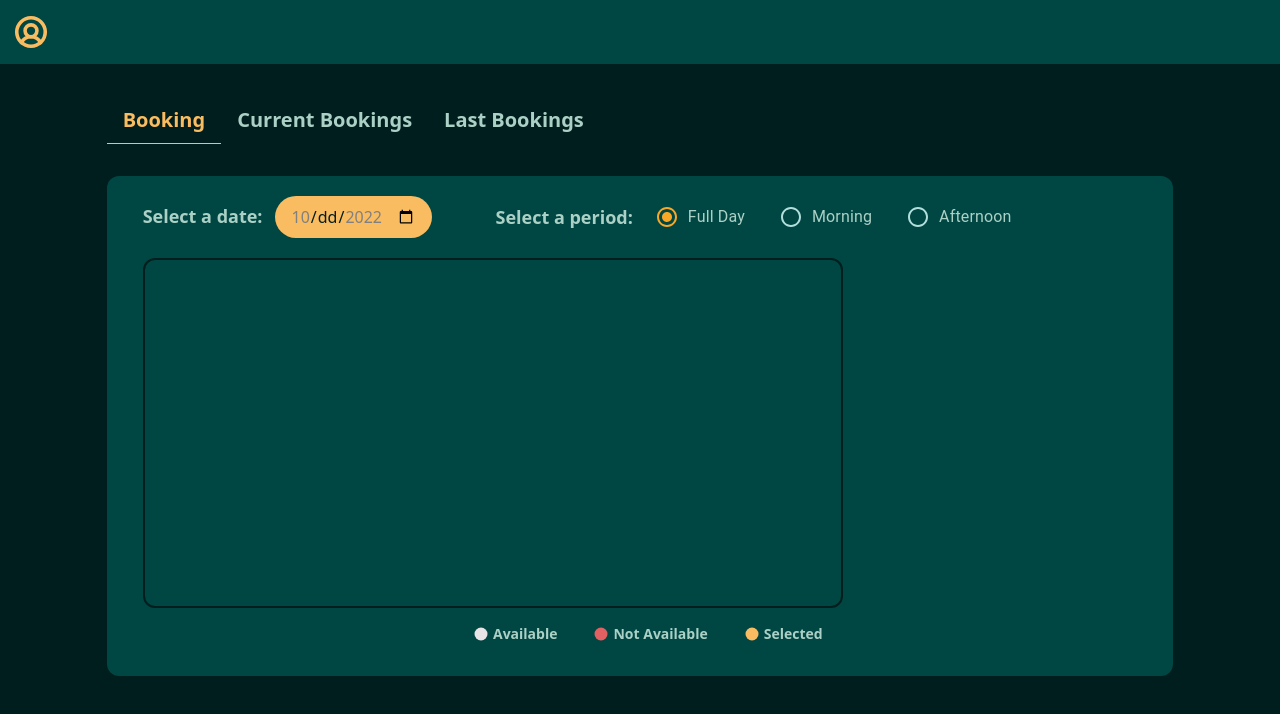
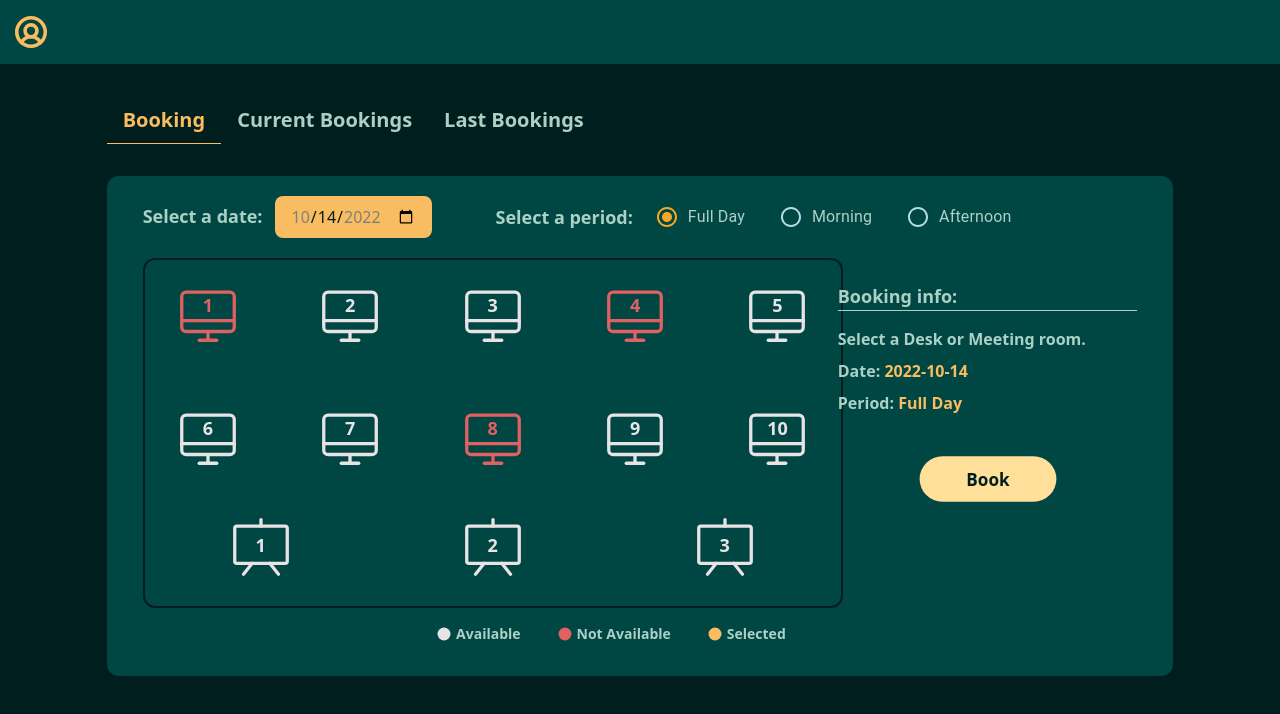
Before and after one commit to yujisoyama/coworkingbook, a React (Vite) app in the folder web/: page /dashboard in a window 1280 px wide. Shown: the top 714 px of the page. Built offline with nearby package versions, Linux system fonts and the light colour scheme; no server answers.

Commit message:
More development on Booking Tab

```diff
--- a/web/src/components/BookingTab.tsx
+++ b/web/src/components/BookingTab.tsx
@@ -4,20 +4,122 @@ import FormControlLabel from '@mui/material/FormControlLabel';
 import FormControl from '@mui/material/FormControl';
 import { teal, yellow } from '@mui/material/colors';
 import { Circle } from 'phosphor-react';
+import { Desks } from './Desks';
+import { FormEvent, useState } from 'react';
+import { MeetingRooms } from './MeetingRooms';
 
+export interface IStatus {
+    id: number;
+    available: boolean;
+    selected: boolean;
+}
+
+export interface IBook {
+    type: string;
+    id: number;
+    date: string;
+    period_type: number;
+}
+
+const Default_Desks: IStatus[] = [
+    { id: 1, available: false, selected: false },
+    { id: 2, available: true, selected: false },
+    { id: 3, available: true, selected: false },
+    { id: 4, available: false, selected: false },
+    { id: 5, available: true, selected: false },
+    { id: 6, available: true, selected: false },
+    { id: 7, available: true, selected: false },
+    { id: 8, available: false, selected: false },
+    { id: 9, available: true, selected: false },
+    { id: 10, available: true, selected: false }
+]
+
+const Default_Rooms: IStatus[] = [
+    { id: 1, available: true, selected: false },
+    { id: 2, available: true, selected: false },
+    { id: 3, available: true, selected: false },
+]
 
 export const BookingTab = () => {
     const date = new Date();
     const minDate = `${date.getFullYear()}-${date.getMonth() + 1}-${date.getDate()}`;
-    date.setDate(date.getDate() + 14)
+    date.setDate(date.getDate() + 14);
     const maxDate = `${date.getFullYear()}-${date.getMonth() + 1}-${date.getDate()}`;
+
+    const [desks, setDesks] = useState<IStatus[]>(Default_Desks);
+    const [rooms, setRooms] = useState<IStatus[]>(Default_Rooms);
+    const [book, setBook] = useState<IBook>({ type: '', id: 0, date: minDate, period_type: 3 });
+
+    const selectDesk = (id: number) => {
+        if (desks[id - 1].available) {
+            setDesks(desks.map(desk =>
+                desk.id === id
+                    ? { ...desk, selected: true }
+                    : { ...desk, selected: false }
+            ));
+            setRooms(rooms.map(room =>
+                room.selected
+                    ? { ...room, selected: false }
+                    : { ...room }
+            ));
+            setBook({ ...book, type: 'desk', id: id });
+        }
+    }
+
+    const selectRoom = (id: number) => {
+        if (rooms[id - 1].available) {
+            setRooms(rooms.map(room =>
+                room.id === id
+                    ? { ...room, selected: true }
+                    : { ...room, selected: false }
+            ));
+            setDesks(desks.map(desk =>
+                desk.selected
+                    ? { ...desk, selected: false }
+                    : { ...desk }
+            ));
+            setBook({ ...book, type: 'room', id: id });
+        }
+    }
+
+    const selectDate = (event: FormEvent<HTMLInputElement>) => {
+        setBook({ ...book, date: event.currentTarget.value });
+        event.preventDefault();
+    }
+
+    const selectPeriod = (event: FormEvent<HTMLInputElement>) => {
+        setBook({ ...book, period_type: Number(event.currentTarget.value) })
+    }
+
+    const renderDeskOrRoom = (type: string) => {
+        switch (type) {
+            case '':
+                return <p>Select a Desk or Meeting room.</p>
+            case 'desk':
+                return <p>Desk number: <span className='text-highlight'>{book.id}</span></p>
+            case 'room':
+                return <p>Meeting room number: <span className='text-highlight'>{book.id}</span></p>
+        }
+    }
+
+    const renderPeriod = (period_type: number) => {
+        switch (period_type) {
+            case 1:
+                return <p>Period: <span className='text-highlight'>Morning</span></p>
+            case 2:
+                return <p>Period: <span className='text-highlight'>Afternoon</span></p>
+            case 3:
+                return <p>Period: <span className='text-highlight'>Full Day</span></p>
+        }
+    }
+
 
     return (
         <div className="mt-[3%] w-full min-h-[500px] bg-backgroundLight rounded-xl flex flex-col text-paragraph font-semibold text-lg px-9 py-5">
             <div className='flex flex-row justify-start items-center gap-6'>
                 <div>
                     <label htmlFor="date" className="mr-3">Select a date:</label>
-                    <input type="date" name="date" id="date" min={minDate} max={maxDate} className="border-none outline-none bg-highlight py-2 px-4 rounded-full text-background font-normal text-base" />
+                    <input onChange={selectDate} type="date" name="date" id="date" min={minDate} max={maxDate} defaultValue={minDate} className="border-none outline-none bg-highlight py-2 px-4 rounded-lg text-background font-normal text-base" />
                 </div>
                 <div className='ml-10'>
                     Select a period:
@@ -27,19 +129,33 @@ export const BookingTab = () => {
                         row
                         aria-labelledby="demo-row-radio-buttons-group-label"
                         name="row-radio-buttons-group"
-                        defaultValue="fullday"
+                        defaultValue={3}
                         className='gap-5'
+                        onChange={selectPeriod}
                     >
-                        <FormControlLabel value="fullday" control={<Radio sx={{ color: teal[100], '&.Mui-checked': { color: yellow[800], }, }} />} label="Full Day" />
-                        <FormControlLabel value="morning" control={<Radio sx={{ color: teal[100], '&.Mui-checked': { color: yellow[800], }, }} />} label="Morning" />
-                        <FormControlLabel value="afternoon" control={<Radio sx={{ color: teal[100], '&.Mui-checked': { color: yellow[800], }, }} />} label="Afternoon" />
+                        <FormControlLabel value={3} control={<Radio sx={{ color: teal[100], '&.Mui-checked': { color: yellow[800], }, }} />} label="Full Day" />
+                        <FormControlLabel value={1} control={<Radio sx={{ color: teal[100], '&.Mui-checked': { color: yellow[800], }, }} />} label="Morning" />
+                        <FormControlLabel value={2} control={<Radio sx={{ color: teal[100], '&.Mui-checked': { color: yellow[800], }, }} />} label="Afternoon" />
                     </RadioGroup>
                 </FormControl>
             </div>
-            <div className='flex flex-row gap-4'>
-                <div>
-                    <div className="w-1/2 h-3/4 min-w-[700px] min-h-[350px] mt-5 border-background border-2 rounded-xl">
-
+            <div className='flex flex-row gap-8 mt-5'>
+                <div className='w-2/3'>
+                    <div className="h-[80%] min-w-[700px] min-h-[350px] border-background border-2 rounded-xl">
+                        <div className='h-2/3 grid grid-cols-5 gap-4 justify-items-center items-center'>
+                            {desks.map(desk => [
+                                <div key={desk.id} onClick={() => selectDesk(desk.id)}>
+                                    <Desks id={desk.id} available={desk.available} selected={desk.selected} />
+                                </div>
+                            ])}
+                        </div>
+                        <div className='h-1/3 grid grid-cols-3 justify-items-center items-center'>
+                            {rooms.map(room => [
+                                <div key={room.id} onClick={() => selectRoom(room.id)}>
+                                    <MeetingRooms id={room.id} available={room.available} selected={room.selected} />
+                                </div>
+                            ])}
+                        </div>
                     </div>
                     <div className='flex flex-row mt-4 gap-1 items-center justify-end text-sm mr-5'>
                         <Circle className='ml-8' size={16} color="#e8e4e6" weight="fill" />
@@ -50,11 +166,23 @@ export const BookingTab = () => {
                         <p>Selected</p>
                     </div>
                 </div>
-                <div>
-
+                <div className='w-1/3 mt-6 flex flex-col'>
+                    <div>
+                        Booking info:
+                        <hr />
+                        <div className='mt-4 flex flex-col gap-2 text-base'>
+                            {renderDeskOrRoom(book.type)}
+                            <p>Date: <span className='text-highlight'>{book.date}</span></p>
+                            {renderPeriod(book.period_type)}
+                        </div>
+                    </div>
+                    <div className='mt-10 self-center'>
+                        <button disabled={book.id === 0} className={`w-36 mx-auto h-12 rounded-full text-background font-extrabold ${book.id === 0 ? 'bg-disabled scale-95' : 'bg-highlight hover:bg-[#FFB340] hover:scale-105 duration-300'}`} type="submit">
+                            Book
+                        </button>
+                    </div>
                 </div>
             </div>
-
         </div>
     )
 }
--- /dev/null
+++ b/web/src/components/Desks.tsx
@@ -0,0 +1,18 @@
+import { Desktop } from "phosphor-react"
+import { IStatus } from "./BookingTab"
+
+
+export const Desks = (props: IStatus) => {
+    let color = props.available ? "#e8e4e6" : "#e16162";
+    color = props.selected && props.available ? "#f9bc60" : color
+
+    let text_color = props.available ? "text-main" : "text-attention";
+    text_color = props.selected && props.available ? "text-highlight" : text_color
+
+    return (
+        <div className={`relative ${props.available ? 'hover:cursor-pointer' : ''}`}>
+            <p className={`absolute top-[12.5px] left-1/2 -translate-x-1/2 ${text_color}`}>{props.id}</p>
+            <Desktop className="inline" size={70} color={color} weight="light" />
+        </div>
+    )
+}
--- /dev/null
+++ b/web/src/components/MeetingRooms.tsx
@@ -0,0 +1,17 @@
+import { Presentation } from "phosphor-react"
+import { IStatus } from "./BookingTab"
+
+export const MeetingRooms = (props: IStatus) => {
+    let color = props.available ? "#e8e4e6" : "#e16162";
+    color = props.selected && props.available ? "#f9bc60" : color
+
+    let text_color = props.available ? "text-main" : "text-attention";
+    text_color = props.selected && props.available ? "text-highlight" : text_color
+
+    return (
+        <div className={`relative ${props.available ? 'hover:cursor-pointer' : ''}`}>
+            <p className={`absolute top-[18px] left-1/2 -translate-x-1/2 ${text_color}`}>{props.id}</p>
+            <Presentation className="inline" size={70} color={color} weight="light" />
+        </div>
+    )
+}
--- a/web/src/components/SignUpForm.tsx
+++ b/web/src/components/SignUpForm.tsx
@@ -42,7 +42,7 @@ export const SignUpForm = (props: ISignUpFormProps) => {
                         <span><ShareNetwork className="inline absolute top-4 left-5" size={24} /></span>
                         <Input name="role" id="role" type='text' placeholder="Role" warning={'false'} />
                     </div>
-                    <button disabled={props.isSubmitting} className={`w-36 mx-auto h-12 rounded-full font-extrabold from-buttonText ${props.isSubmitting ? 'bg-disabled scale-105' : 'bg-highlight hover:bg-[#FFB340] hover:scale-105 duration-300'}`} type="submit">
+                    <button disabled={props.isSubmitting} className={`w-36 mx-auto h-12 rounded-full font-extrabold ${props.isSubmitting ? 'bg-disabled scale-105' : 'bg-highlight hover:bg-[#FFB340] hover:scale-105 duration-300'}`} type="submit">
                         {props.isSubmitting ? <ThreeDots
                             height="20"
                             width="40"
```
